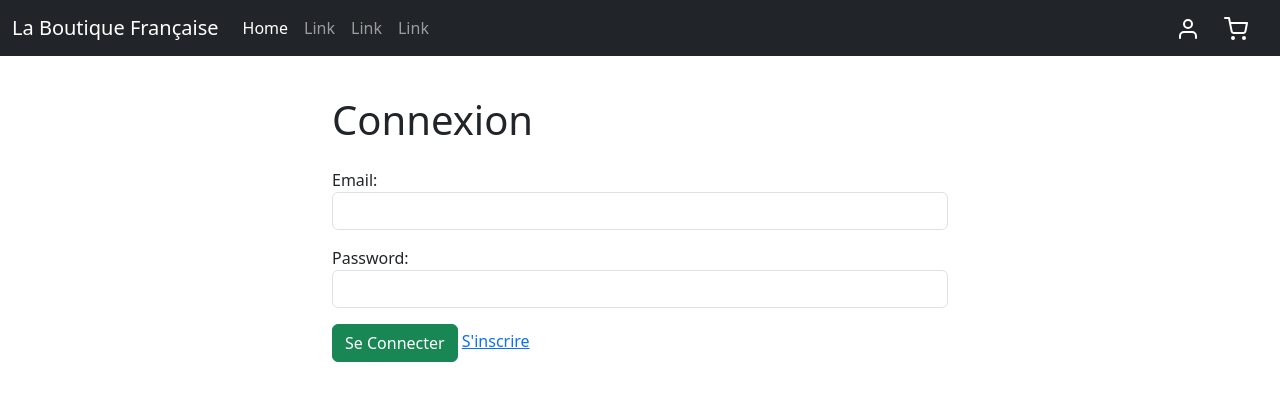
After one commit to Najoro/Vidy-Varotra, a Symfony app: template templates/login/login.html.twig in a window 1280 px wide. The commit adds this page. Shown: the top 401 px of the page. Run offline with Twig, Linux system fonts and the light colour scheme; the template is opened without the code that fills it, so the values that code supplies are empty; some libraries are stand-ins or nearby versions.

Commit message:
Login, and logout

```diff
--- a/templates/base.html.twig
+++ b/templates/base.html.twig
@@ -41,7 +41,7 @@
                     </li>
                 </ul>
                 <div class="speed-menu">
-                    <a href="{{path('user_register')}}"><i data-feather="user"></i></a>
+                    <a href="{{path('user_login')}}"><i data-feather="user"></i></a>
                     <a href=""><i data-feather="shopping-cart"></i></a>
                 </div>
             </div>
--- /dev/null
+++ b/templates/login/login.html.twig
@@ -0,0 +1,29 @@
+{% extends 'base.html.twig' %}
+
+{% block title  "Page de Connexion" %}
+
+{% block main %}
+	<div class="container mt-5 w-50">
+		<div>
+			<h1>Connexion</h1>
+			{% if error %}
+				<div class="alert alert-danger">{{ error.messageKey|trans(error.messageData, 'security') }}</div>
+			{% endif %}
+		</div>
+		<div class="register-form">
+			<form action="{{ path('user_login') }}" method="post">
+				<label for="username" class="mt-3">Email:</label>
+				<input class="form-control" type="text" id="username" name="_username" value="{{ last_username }}" required>
+
+				<label for="password" class="mt-3">Password:</label>
+				<input class="form-control" type="password" id="password" name="_password" required>
+
+				{# If you want to control the URL the user is redirected to on success #}
+				<input type="hidden" name="_target_path" value="/account">
+
+				<button type="submit" class="btn btn-success my-3">Se Connecter</button>
+                <a href="{{path('user_register')}}">S'inscrire</a>
+			</form>
+		</div>
+	</div>
+{% endblock %}
--- a/templates/register/register.html.twig
+++ b/templates/register/register.html.twig
@@ -21,6 +21,7 @@
 			<div class="row">
 				<div class="col-md-12">{{form_row(RegisterForm.save)}}</div>
 			</div>
+			<a href="{{path('user_login')}}">Se Connecter</a>
 			{{form_end(RegisterForm)}}
 		</div>
 	</div>
```
Also changed, not shown: src/Controller/AccountController.php (added, +18 -0 lines), src/Controller/LoginController.php (added, +33 -0 lines), templates/account/account.html.twig (added, +8 -0 lines), 1 other file.
